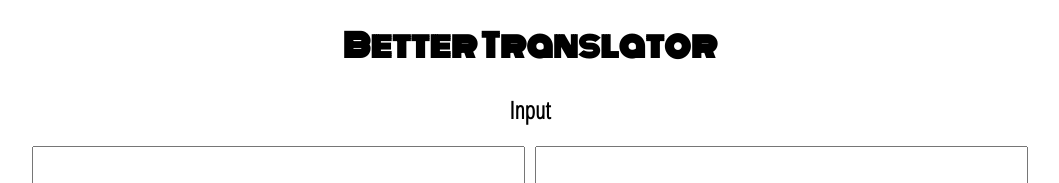
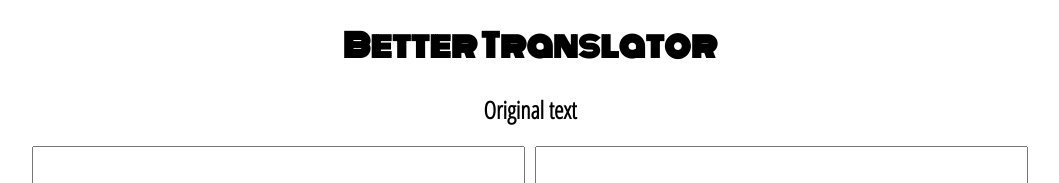
Before and after one commit to sparklingness/better-translator, a React (Create React App) app in the folder client/: page / in a window 1280 px wide. Shown: the top 183 px of the page, without its empty margins (110-1169 px from the left). Built offline with nearby package versions, Linux system fonts and the light colour scheme.

Commit message:
[+] Frontend : Add original text.

```diff
--- a/client/src/components/Input.js
+++ b/client/src/components/Input.js
@@ -116,7 +116,7 @@ class Input extends React.Component {
     return (
       <div id="input-container">
         <div id="text-input">
-          <h2>Input</h2>
+          <h2>Original text</h2>
           <textarea
             onChange={this.handleInputText}
             name="text-before-org"
```
